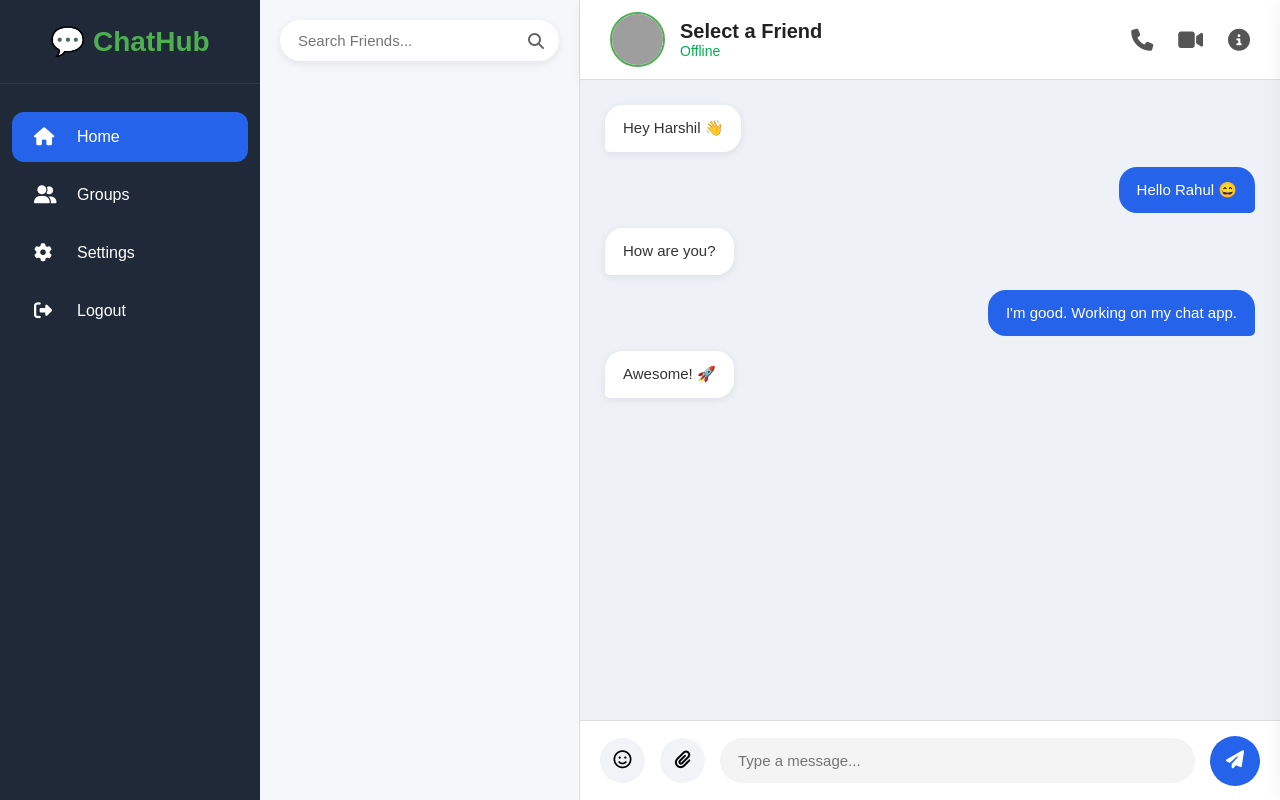
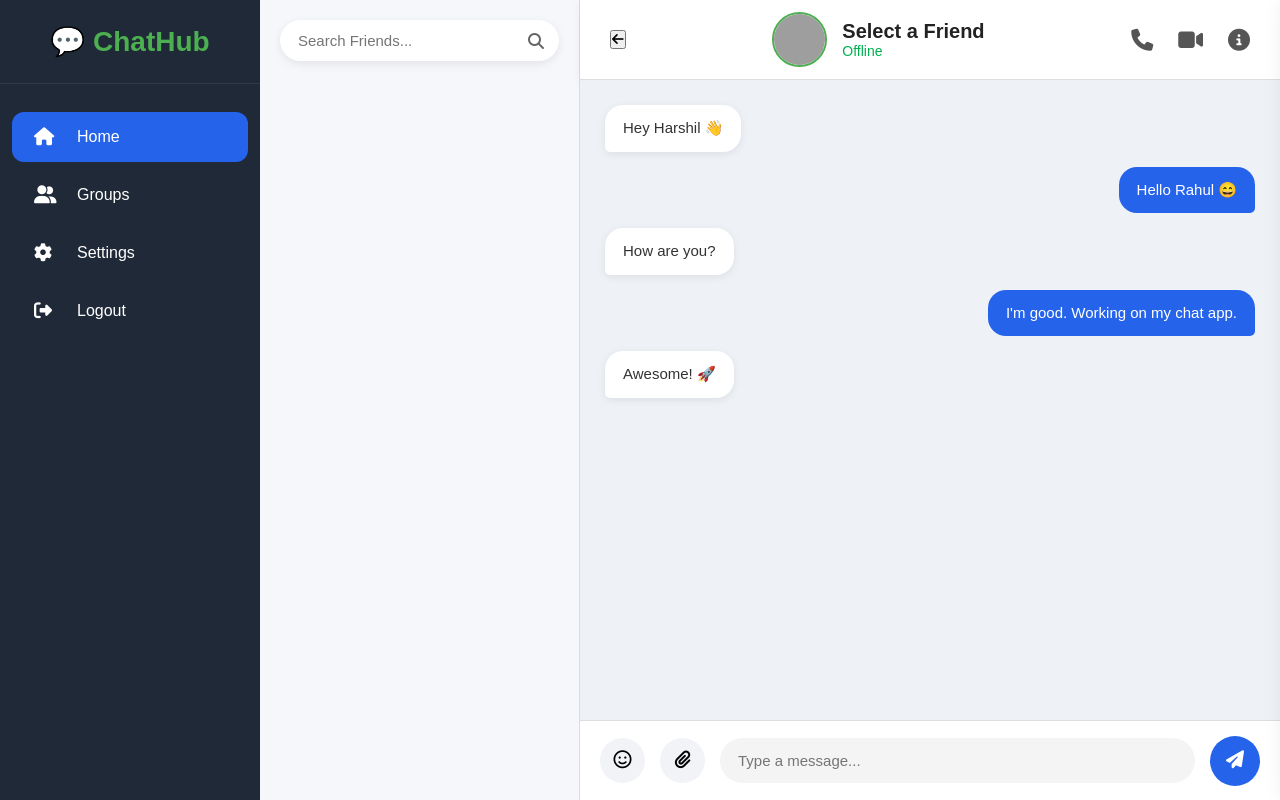
Before and after one commit to Harshil265/ChatHub, a plain HTML site: page frontend/index.html in a window 1280 px wide. Shown: the top 800 px of the page. Drawn offline with Linux system fonts and the light colour scheme; sample sign-in values are in the browser's storage; grey boxes are pictures that could not be loaded; a script that the page names is missing.

Commit message:
Update index.html

```diff
--- a/frontend/index.html
+++ b/frontend/index.html
@@ -76,6 +76,11 @@
             <!-- Chat Header -->
 
             <div class="chat-header">
+
+                <button id="mobileBackBtn" class="mobile-back-btn">
+                  <i class="fa-solid fa-arrow-left"></i>
+                </button>
+
                 <div class="chat-user">
 
                     <img id="chatImage" src="https://i.pravatar.cc/60?img=12">
```
